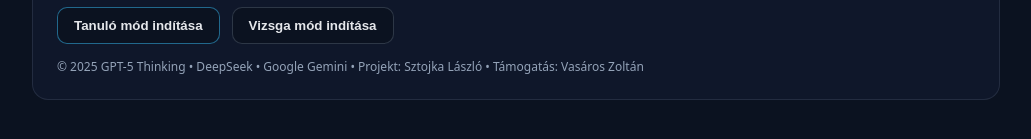
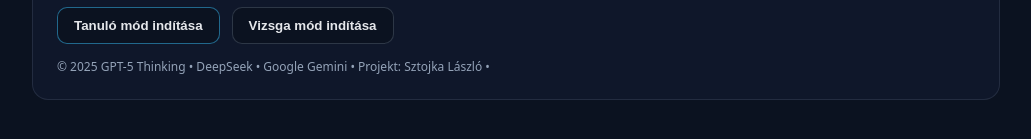
Before and after one commit to sztojkalaszloev-star/HI_vizsgaszimulator, a plain HTML site: page index.html in a window 1280 px wide. Shown: the part 209-348 px from the top of the page, without its empty margins (124-1155 px from the left). Drawn offline with Linux system fonts and the light colour scheme.

Commit message:
Update index.html

```diff
--- a/index.html
+++ b/index.html
@@ -31,7 +31,7 @@ details summary{cursor:pointer} footer{margin-top:14px;font-size:12px;color:var(
       <button class="primary" onclick="startQuiz('learn')">Tanuló mód indítása</button>
       <button onclick="startQuiz('exam')">Vizsga mód indítása</button>
     </div>
-    <footer>© 2025 GPT-5 Thinking • DeepSeek • Google Gemini • Projekt: Sztojka László • Támogatás: Vasáros Zoltán</footer>
+    <footer>© 2025 GPT-5 Thinking • DeepSeek • Google Gemini • Projekt: Sztojka László • </footer>
   </div>
 
   <div class="card" id="exam" style="display:none;">
```
